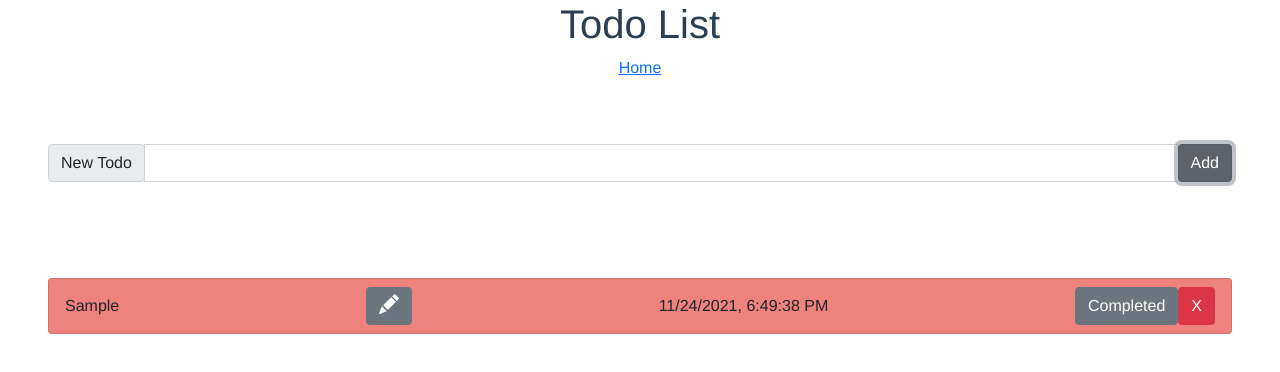
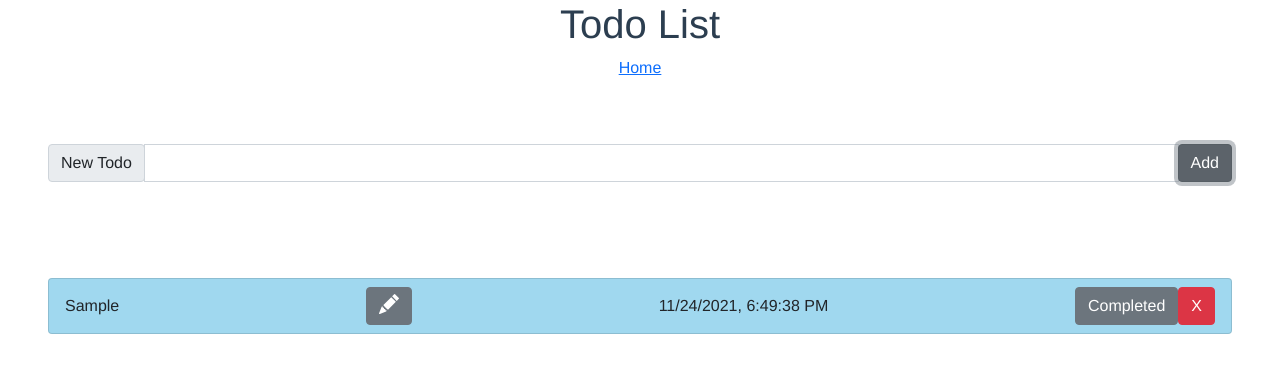
Before and after one commit to david20571015/todo-list, a Vue app: page / in a window 1280 px wide. Both pictures are taken after typing "Sample" into the empty fields and a click on the button "Add". Shown: the top 372 px of the page. Built offline with nearby package versions, Linux system fonts and the light colour scheme.

Commit message:
update: change the background color of the TodoItem

```diff
--- a/src/components/TodoItem.vue
+++ b/src/components/TodoItem.vue
@@ -1,5 +1,5 @@
 <template>
-  <li :style="[item.done ? {'background-color':'#a0d8ef'} : {'background-color':'#ee827c'}]">
+  <li :style="[item.done ? {'background-color':'#698aab'} : {'background-color':'#a0d8ef'}]">
     <label v-if="!isEditing">{{ item.title }}</label>
     <b-form-input
       v-else
```
